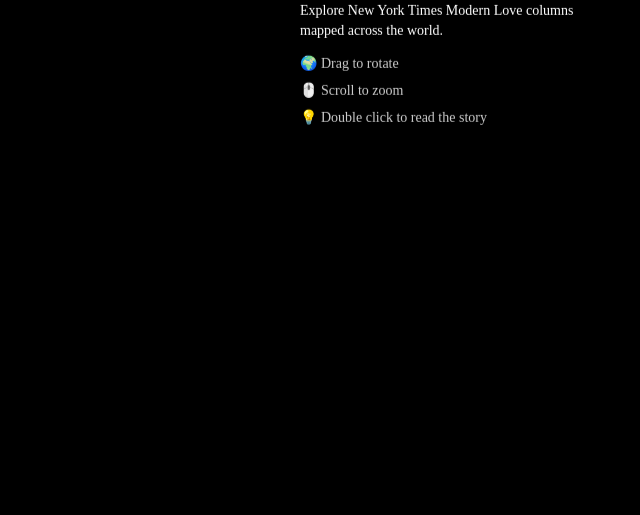
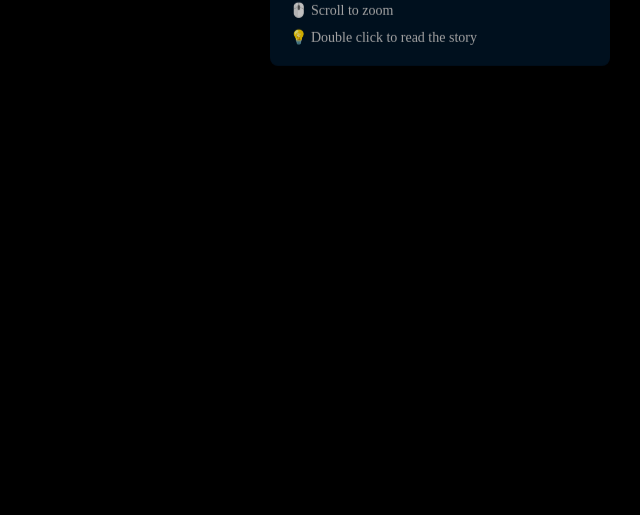
Before and after one commit to oejames/nyt-story-globe, a website: page public/index.html in a window 1280 px wide. Shown: the part 285-800 px from the top of the page, without its empty margins (640-1280 px from the left). Drawn offline with nearby package versions, Linux system fonts and the light colour scheme; no server answers; a script that the page names is missing.

Commit message:
Updated explainer styles

```diff
--- a/public/index.html
+++ b/public/index.html
@@ -12,10 +12,13 @@
     <style>
         .header {
             position: fixed;
-            top: 40%;
-            right: 20px;
+            top: 30%;
+            right: 30px;
             transform: translateY(-50%);
-            background: rgba(0, 0, 0, 0.7);
+            /* background: rgba(0, 0, 0, 0.7); */
+            background: rgba(2, 24, 45, 0.85);
+            opacity: 80%;
+            box-shadow: 0 2px 10px rgba(0, 0, 0, 0.2);
             color: white;
             padding: 20px;
             z-index: 10;
```
